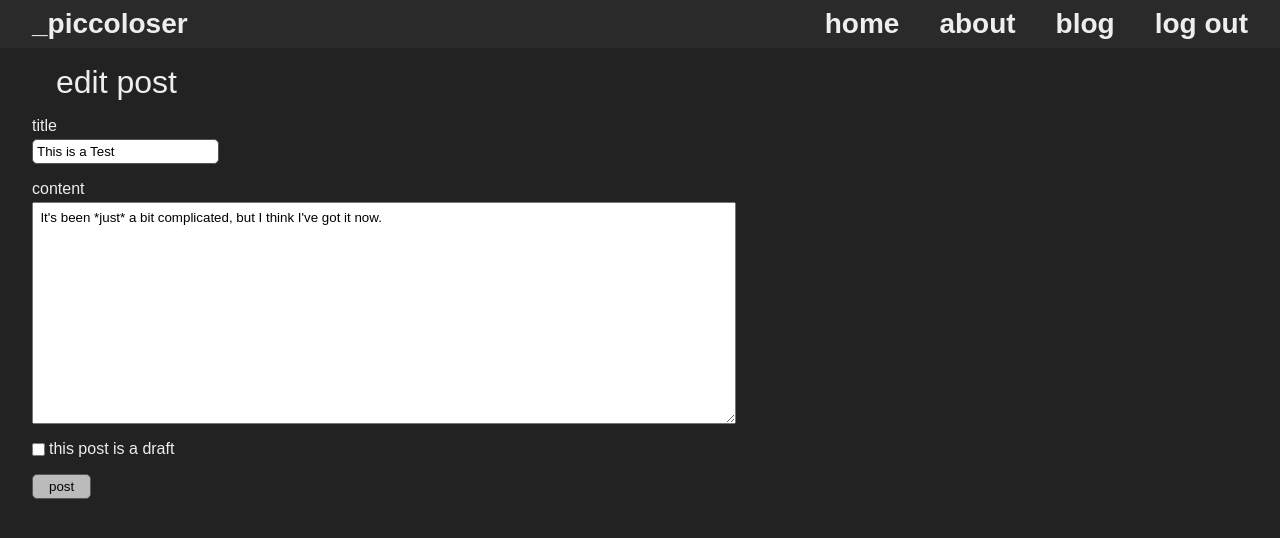
After one commit to piccoloser/piccoloser, a Flask app: page /post/1/edit in a window 1280 px wide. The commit adds this page. Shown: the top 538 px of the page. Run offline with Flask 2, Linux system fonts and the light colour scheme; a user stored in the database is signed in; data comes from the database, SQL or seed files in the repository; both versions use the stored data as it was after the commit.

Commit message:
Post Improvements

```diff
--- a/app/forms.py
+++ b/app/forms.py
@@ -1,6 +1,6 @@
 from flask_wtf import FlaskForm
 
-from wtforms import PasswordField, StringField, SubmitField, TextAreaField
+from wtforms import BooleanField, PasswordField, StringField, SubmitField, TextAreaField
 from wtforms.validators import DataRequired, Email
 
 
@@ -13,4 +13,5 @@ class LoginForm(FlaskForm):
 class PostForm(FlaskForm):
     title = StringField("title", validators = [DataRequired()])
     content = TextAreaField("content", validators = [DataRequired()])
+    draft = BooleanField("this post is a draft")
     submit = SubmitField("post")
--- a/app/models.py
+++ b/app/models.py
@@ -23,6 +23,7 @@ class Post(db.Model):
     title = db.Column(db.String, nullable = False)
     date = db.Column(db.DateTime, nullable = False, default = datetime.utcnow)
     content = db.Column(db.Text, nullable = False)
+    draft = db.Column(db.Boolean, nullable = False)
     user_id = db.Column(db.Integer, db.ForeignKey("user.id"), nullable = False)
 
     def __repr__(self):
--- a/app/routes.py
+++ b/app/routes.py
@@ -2,26 +2,31 @@ from app import app, bc, db, markdown
 from app.forms import LoginForm, PostForm
 from app.models import User, Post
 
-from flask import flash, redirect, render_template, request, url_for
+from flask import abort, flash, redirect, render_template, request, url_for
 
 from flask_login import current_user, login_user, logout_user, login_required
 
 
 @app.route("/")
-def index():
-    return render_template("index.html")
+def home():
+    return render_template("home.html", title = "_piccoloser")
 
 
 @app.route("/about")
 def about():
-    return render_template("about.html")
+    return render_template("about.html", title = "about")
 
 
 @app.route("/blog")
 def blog():
     posts = Post.query.all()
 
-    return render_template("blog.html", markdown = markdown, posts = posts)
+    return render_template(
+        "blog.html",
+        title = "blog",
+        markdown = markdown,
+        posts = posts
+    )
 
 
 @app.route("/login", methods = ["GET", "POST"])
@@ -45,7 +50,7 @@ def login():
                 category = "failure"
             )
 
-    return render_template("login.html", form = form)
+    return render_template("login.html", title = "login", form = form)
 
 @app.route("/logout")
 def logout():
@@ -62,7 +67,8 @@ def create_post():
         post = Post(
             title = form.title.data,
             content = form.content.data,
-            author = current_user
+            author = current_user,
+            draft = form.draft.data,
         )
 
         db.session.add(post)
@@ -70,11 +76,51 @@ def create_post():
 
         return redirect(url_for("blog"))
 
-    return render_template("create_post.html", form = form)
+    return render_template(
+        "post_actions.html",
+        title = "create post",
+        form = form,
+        legend = "create post",
+    )
+
+
+@app.route("/post/<int:post_id>/delete", methods = ["GET", "POST"])
+
+
+@app.route("/post/<int:post_id>/edit", methods = ["GET", "POST"])
+@login_required
+def edit_post(post_id):
+    post = Post.query.get_or_404(post_id)
+
+    if post.author != current_user: abort(403)
+
+    form = PostForm()
+
+    if form.validate_on_submit():
+        post.title = form.title.data
+        post.content = form.content.data
+        post.draft = form.draft.data
+
+        db.session.commit()
+
+        flash("Your post has been updated!", category = "success")
+        return redirect(url_for("post", post_id = post_id))
+
+    elif request.method == "GET":
+        form.title.data = post.title
+        form.content.data = post.content
+        form.draft.data = post.draft
+
+    return render_template(
+        "post_actions.html",
+        title="edit post",
+        form = form,
+        legend = "edit post",
+    )
 
 
 @app.route("/post/<int:post_id>")
 def post(post_id: int):
     post = Post.query.get_or_404(post_id)
 
-    return render_template("post.html", post = post)
+    return render_template("post.html", title = post.title, post = post)
--- a/app/static/main.css
+++ b/app/static/main.css
@@ -150,8 +150,15 @@
     position: relative;
     max-width: 100%;
 }
+.content h1 { padding-left: 1rem; }
 
 .footnotes li { font-size: .9rem; }
+
+.form-boolean {
+    flex-direction: row !important;
+    justify-content: flex-start !important;
+    align-items: center !important;
+}
 
 .form-group {
     display: flex;
@@ -171,7 +178,10 @@
     padding: 1ch;
 }
 
-.form-post { padding: 0 1rem; }
+.form-post {
+    margin: 1rem;
+    padding: 0 1rem;
+}
 .form-post .form-group {
     display: flex;
     flex-direction: column;
@@ -181,6 +191,9 @@
     margin: 1rem 0;
 }
 .form-post .form-label { display: block; }
+.form-post legend {
+    font-size: 2rem;
+}
 
 .form-submit {
     padding-left: 1rem !important;
@@ -223,6 +236,15 @@
 
 .no-border { border: none !important; }
 
+.post-actions {
+    display: flex;
+    justify-content: space-evenly;
+
+    border: none;
+    border-top: solid 1px var(--bd);
+    margin: 2rem 1rem -1rem;
+}
+
 .post-content header {
     margin-bottom: 1.5rem;
 
@@ -231,9 +253,12 @@
 .post-content header cite {
     display: block;
 
-    width: 100%;
+    margin-left: 1rem;
+}
 
-    text-align: right;
+.post-draft {
+    opacity: .5;
+    max-height: 7rem !important;
 }
 
 .post-preview {
@@ -263,6 +288,11 @@
 .post-preview * {
     margin-top: 0;
     font-weight: normal;
+}
+
+.post-preview-header {
+    margin: 2rem 0;
+    border-bottom: solid 2px var(--bd);
 }
 
 .top-content {
--- a/app/templates/base.html
+++ b/app/templates/base.html
@@ -3,18 +3,18 @@
 <head>
     <meta charset="UTF-8">
     <meta name="viewport" content="width=device-width, initial-scale=1.0">
-    <title>_piccoloser</title>
+    <title>{{ title }}</title>
 
     <link rel="shortcut icon" href="{{ url_for('static', filename = 'favicon.ico') }}">
     <link rel="stylesheet" href="{{ url_for('static', filename = 'main.css') }}">
 </head>
 <body>
     <header id="top-bar">
-        <a href="{{ url_for('index') }}">_piccoloser</a>
+        <a href="{{ url_for('home') }}">_piccoloser</a>
 
         <nav id="site-navigation">
             <ul>
-                <li><a href="{{ url_for('index') }}">home</a></li>
+                <li><a href="{{ url_for('home') }}">home</a></li>
                 <li><a href="{{ url_for('about') }}">about</a></li>
                 <li><a href="{{ url_for('blog') }}">blog</a></li>
                 {% if current_user.is_authenticated %}
--- /dev/null
+++ b/app/templates/post_actions.html
@@ -0,0 +1,32 @@
+{% extends "base.html" %}
+
+{% block body %}
+
+<form action="" method="POST" class="no-border">
+    {{ form.hidden_tag() }}
+
+    <fieldset class="form-post no-border">
+        <legend>{{ legend }}</legend>
+
+        <div class="form-group">
+            {{ form.title.label(class = "form-label") }}
+            {{ form.title(class = "form-field") }}
+        </div>
+
+        <div class="form-group form-content">
+            {{ form.content.label(class = "form-label") }}
+            {{ form.content(class = "form-field") }}
+        </div>
+
+        <div class="form-group form-boolean">
+            {{ form.draft(class = "form-field") }}
+            {{ form.draft.label(class = "form-label") }}
+        </div>
+
+        <div class="form-group">
+            {{ form.submit(class = "form-submit") }}
+        </div>
+    </fieldset>
+</form>
+
+{% endblock body %}
```
Also changed, not shown: app/templates/blog.html (+16 -1 lines), app/templates/post.html (+28 -5 lines), app/site.db, app/templates/edit_post.html (renamed from app/templates/create_post.html), app/templates/home.html (renamed from app/templates/index.html).
